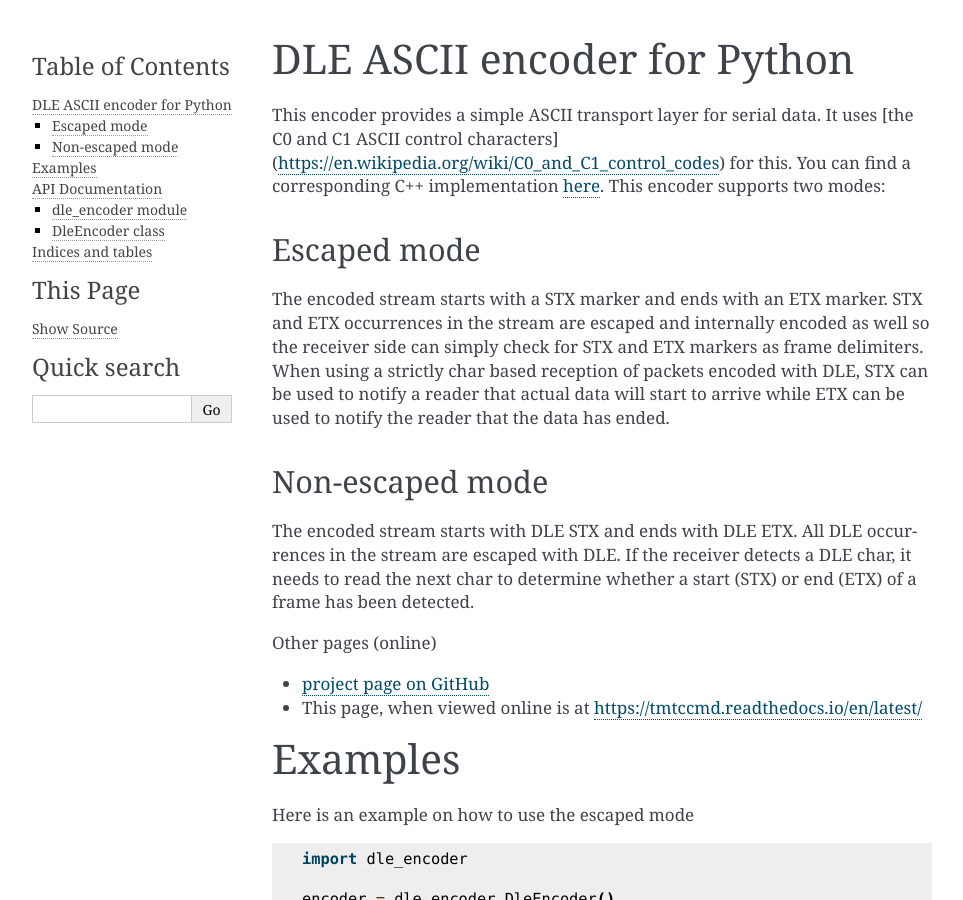
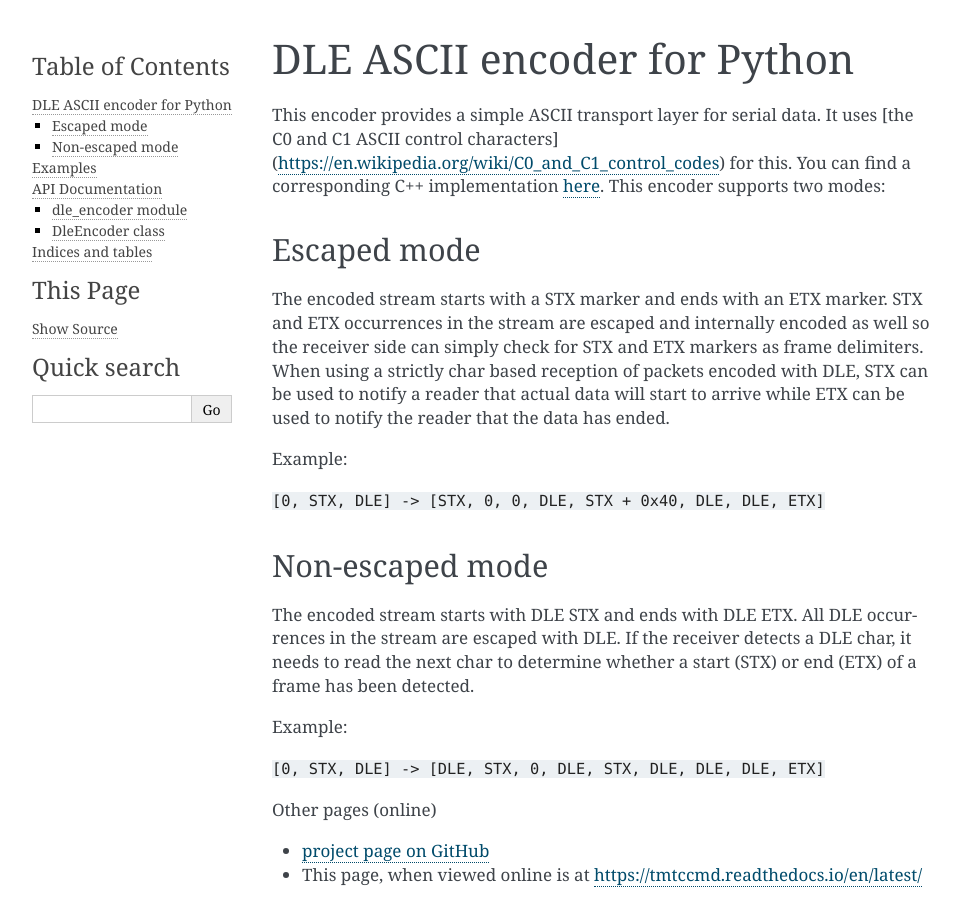
Before and after one commit to robamu-org/py-dle-encoder, a Sphinx documentation site: the page built from docs/index.rst, in a window 1280 px wide and 900 px high. Shown: the whole window, without its empty margins (148-1111 px from the left). Built offline with Sphinx 7.4.7, drawn with Linux system fonts in a browser that asks for light colours.

Commit message:
added examples

```diff
--- a/docs/index.rst
+++ b/docs/index.rst
@@ -22,12 +22,20 @@ strictly char based reception of packets encoded with DLE,
 STX can be used to notify a reader that actual data will start to arrive
 while ETX can be used to notify the reader that the data has ended.
 
+Example:
+
+``[0, STX, DLE] -> [STX, 0, 0, DLE, STX + 0x40, DLE, DLE, ETX]``
+
 Non-escaped mode
 ---------------------
 
 The encoded stream starts with DLE STX and ends with DLE ETX. All DLE occurrences in the stream
 are escaped with DLE. If the receiver detects a DLE char, it needs to read the next char
 to determine whether a start (STX) or end (ETX) of a frame has been detected.
+
+Example:
+
+``[0, STX, DLE] -> [DLE, STX, 0, DLE, STX, DLE, DLE, DLE, ETX]``
 
 Other pages (online)
 
```
Also changed, not shown: README.md (+8 -0 lines).
